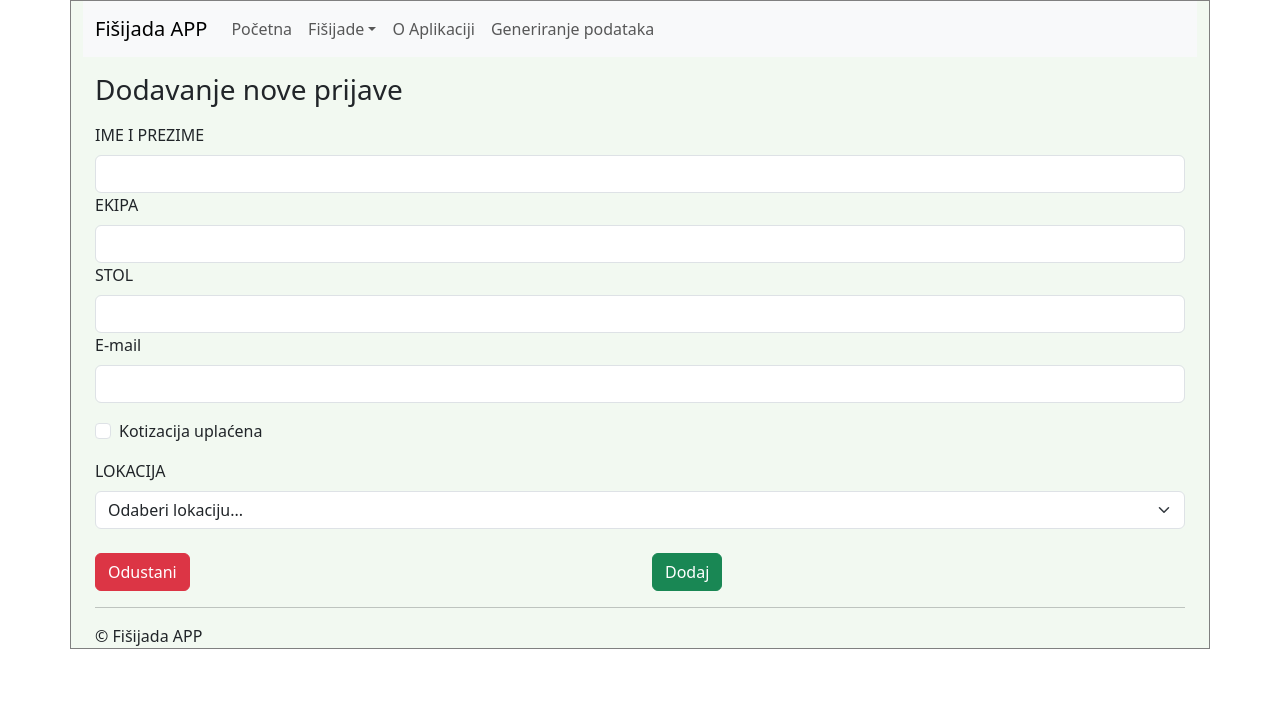
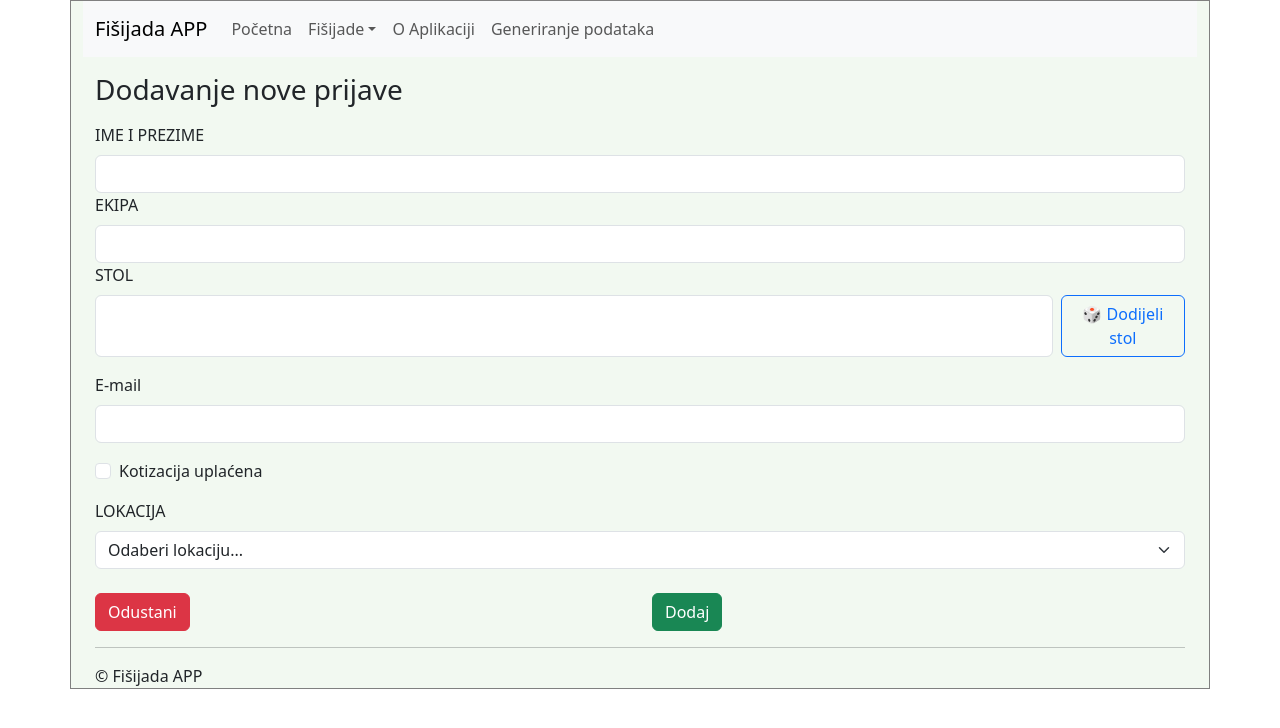
Before and after one commit to inforemont/Fishijada, a React (Vite) app: page /prijave/dodaj in a window 1280 px wide. Shown: the top 728 px of the page. Built offline with nearby package versions, Linux system fonts and the light colour scheme.

Commit message:
random dodavanje stola sredjeno

```diff
--- a/src/pages/prijave/PrijavaNovi.jsx
+++ b/src/pages/prijave/PrijavaNovi.jsx
@@ -14,6 +14,8 @@ export default function PrijavaNovi() {
     const navigate = useNavigate()
     const[lokacije,setLokacije]=useState([])
     const [odabranaLokacija, setOdabranaLokacija] = useState('')
+    const [svePrijave, setSvePrijave] = useState([])
+    const [stol, setStol] = useState('')
 
 
 
@@ -21,12 +23,34 @@ export default function PrijavaNovi() {
         LokacijaService.get().then((o)=>{
             setLokacije(o.data)
         })
+         PrijavaService.get().then((o)=>{
+            setSvePrijave(o.data)
+        })
+
+
     },[])
 
     async function dodaj(prijava){
         await PrijavaService.dodaj(prijava).then(()=>{
             navigate(RouteNames.PRIJAVE)
         })
+    }
+
+    function dodijeliSlucajniStol(zauzetiStolovi) {
+        const sviStolovi = Array.from({ length: 500 }, (_, i) => i + 1)
+        const slobodniStolovi = sviStolovi.filter(s => !zauzetiStolovi.includes(s))
+        if (slobodniStolovi.length === 0) {
+            alert("Svi stolovi od 1 do 500 su popunjeni!")
+            return ''
+        }
+        const nasumicniIndeks = Math.floor(Math.random() * slobodniStolovi.length)
+        return slobodniStolovi[nasumicniIndeks]
+    }
+
+    const PostaviAutomatskiStol = () => {
+        const zauzetiStolovi = svePrijave.map(p => Number(p.stol)).filter(Boolean)
+        const dodijeljeniBroj = dodijeliSlucajniStol(zauzetiStolovi)
+        setStol(dodijeljeniBroj)
     }
 
 
@@ -87,8 +111,10 @@ export default function PrijavaNovi() {
         })
     }
 
-    const odabraniObjekt = lokacije.find(l => l.sifra == odabranaLokacija);
-    const jeBeliManastir = odabraniObjekt?.mjesto === 'Beli Manastir';
+    const odabraniObjekt = lokacije.find(l => l.sifra == odabranaLokacija)
+    const jeBeliManastir = odabraniObjekt?.mjesto === 'Beli Manastir'
+
+
 
 
     return (
@@ -108,10 +134,20 @@ export default function PrijavaNovi() {
                     <Form.Label>EKIPA</Form.Label>
                     <Form.Control type="text" name="ekipa" />
                 </Form.Group>
+                <Form.Group controlId="stol" className="mb-3">
+                    <Form.Label>STOL</Form.Label>
+                    <div className="d-flex gap-2">
+                        <Form.Control
+                            type="number"
+                            name="stol"
+                            value={stol}
+                            readOnly
 
-                <Form.Group controlId="stol">
-                    <Form.Label>STOL</Form.Label>
-                    <Form.Control type="number" name="stol" />
+                        />
+                        <Button type="button" variant="outline-primary" onClick={PostaviAutomatskiStol}>
+                            🎲 Dodijeli stol
+                        </Button>
+                    </div>
                 </Form.Group>
 
                 <Form.Group controlId="email">
```
